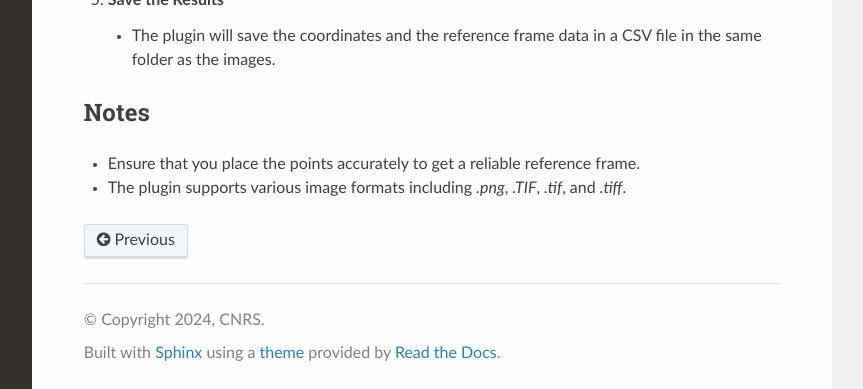
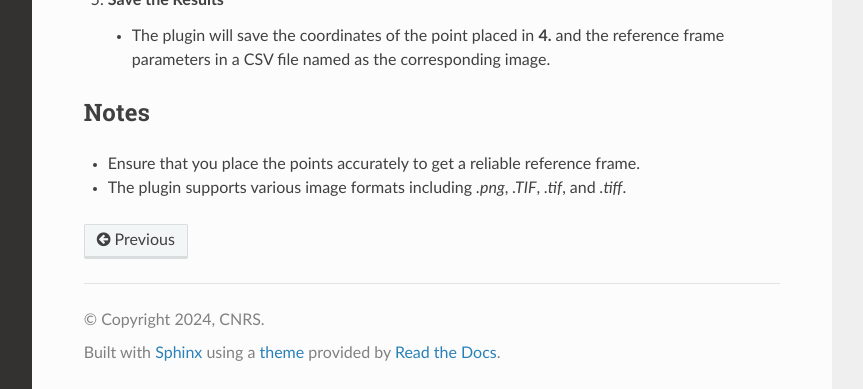
Before and after one commit to koopa31/ImaRef_doc, a Sphinx documentation site: the page built from docs/source/usage.rst, in a window 1280 px wide and 900 px high, scrolled down 1458 px, cut to the strip 511-900 px from the top of the window. Shown: the whole strip, without its empty margins (268-1131 px from the left). Built offline with Sphinx 7.4.7 and the Read the Docs theme 2.0.0, drawn with Linux system fonts in a browser that asks for light colours.

Commit message:
premire verrsion

```diff
--- a/docs/source/index.rst
+++ b/docs/source/index.rst
@@ -2,7 +2,10 @@
 ===================================
 
 **Napari Stereotyping** is a Napari plugin dedicated to stereotyping the olfactory system of zebrafish
-embryos imaged in 3D, by creating a reproducible orthonormal reference frame.
+embryos imaged in 3D, by creating a reproducible orthonormal reference frame. The method is based on the generation of
+a cone containing the orthonormal reference frame, through the manual placement of well-defined points into the embryo.
+
+The aim of the project is to rapidly create a reference frame in differentgit c embryos to make analyses comparable.
 
 Check out the :doc:`usage` section for further information, including
 how to :doc:`installation` the project.
--- a/docs/source/usage.rst
+++ b/docs/source/usage.rst
@@ -53,7 +53,8 @@
 
 5. **Save the Results**
 
-   - The plugin will save the coordinates and the reference frame data in a CSV file in the same folder as the images.
+   - The plugin will save the coordinates of the point placed in **4.** and the reference frame parameters in a CSV file
+     named as the corresponding image.
 
 
 Notes
```
